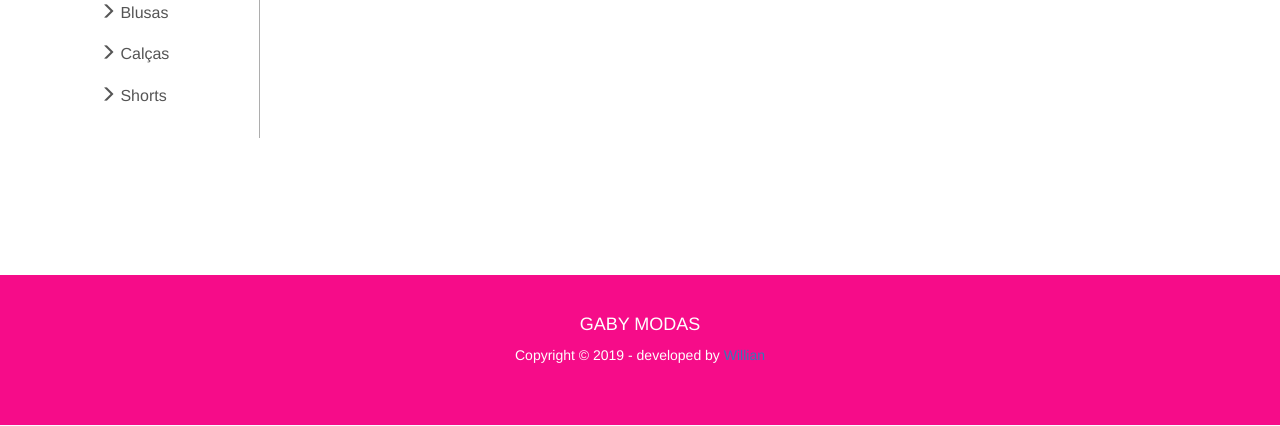
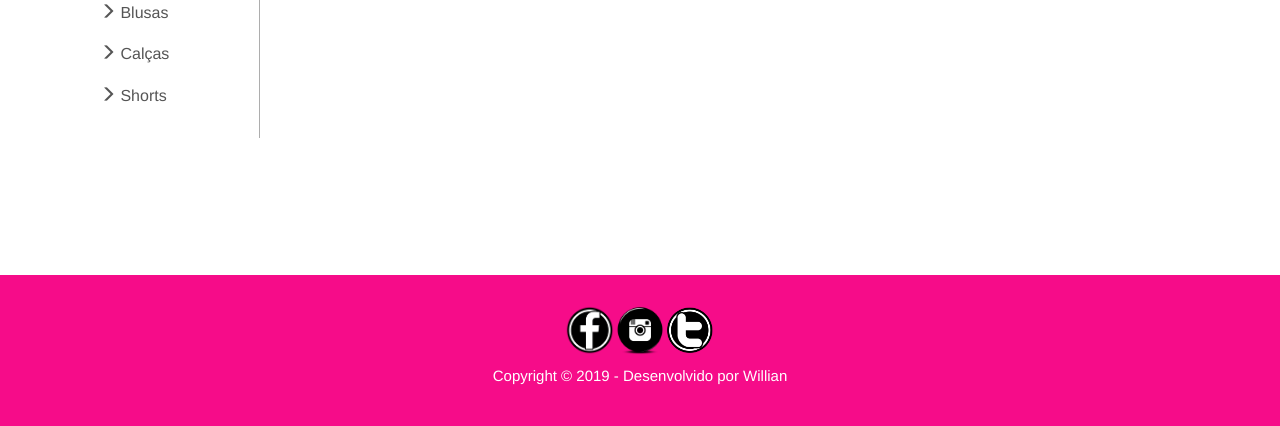
Before and after one commit to willian1996/Loja-Virtual-Gaby-Modas, a PHP site: page / in a window 1280 px wide. Shown: the part 381-807 px from the top of the page. Run offline with PHP 8.4, Linux system fonts and the light colour scheme; data comes from the database, SQL or seed files in the repository; both versions use the stored data as it was after the commit; some libraries are stand-ins or nearby versions.

Commit message:
Ajustes no Frontend

```diff
--- a/view/index.tpl
+++ b/view/index.tpl
@@ -144,11 +144,21 @@
 
 
 
+
             </div><!-- fim DIV conteudo-->
 
             <!-- começa div rodape -->
             <div class="row" id="rodape">
-                <center><h4>{$TITULO_SITE}</h4><P>Copyright © 2019 - developed by <a href="https://www.instagram.com/williansales.webdev/">Willian</a></P></center>
+                <footer>
+             <ul>
+                    <li><a href="https://www.facebook.com/gabytavares.com.br/">
+                    <img src="{$GET_TEMA}/imagens/facebook.png" width="50" height="50"></a></li>
+                    <li><a href="#"><img src="{$GET_TEMA}/imagens/instagram.png" width="50" height="50"></a></li>
+
+                    <li><a href="#"><img src="{$GET_TEMA}/imagens/twitter.png" width="50" height="50"></a></li>
+                </ul>
+            <p>Copyright &copy; 2019 - Desenvolvido por Willian</p>
+        </footer>
 
 
             </div><!-- fim div rodape-->
--- a/view/tema/css/tema.css
+++ b/view/tema/css/tema.css
@@ -8,14 +8,7 @@
 
 }
 
-#rodape{
 
- min-height: 150px;
- background-color: #F60C89;
-color: #fff;
-    padding-top: 30px;
-
-}
 
 #conteudo{
 
@@ -80,3 +73,42 @@
 
 
 }
+
+
+/*footer*/
+
+#rodape{
+
+ min-height: 150px;
+ background-color: #F60C89;
+color: #fff;
+
+
+}
+
+footer
+{
+    padding: 30px 0;
+    text-align: center;
+}
+
+footer p
+
+{
+    color: #FFFFFF;
+    font-size: 15px;
+}
+
+footer p:hover
+{
+    color: #B5B5B5;
+    height: auto;
+    text-decoration: underline;
+    text-decoration-color: #8B0000;
+}
+footer ul{
+    display:inline-flex;
+    list-style-type:none;
+    padding: 0;
+
+}
```
Also changed, not shown: model/loja_gabymodas.sql (+4 -3 lines), view/compile/1cd9014533e77aa958d74e9e580de4f2110ccf5f_0.file.produtos.tpl.php (+6 -5 lines), view/compile/9dad5b86c00f59694ce2260a490efad95c0830ce_0.file.produtos_info.tpl.php (+4 -4 lines), view/compile/eccdb9a8ec60b5deb58455750302eef51e38ae65_0.file.index.tpl.php (+18 -6 lines), view/imagens/email.png (added), view/imagens/facebook.png (added), view/imagens/instagram.png (added), view/imagens/twitter.png (added), view/imagens/whatsapp.png (added), view/imagens/youtube.png (added).
